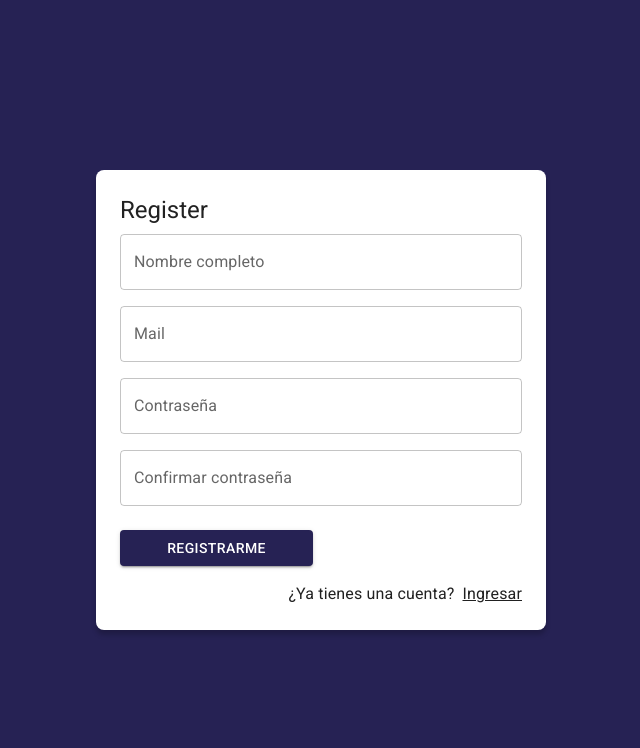
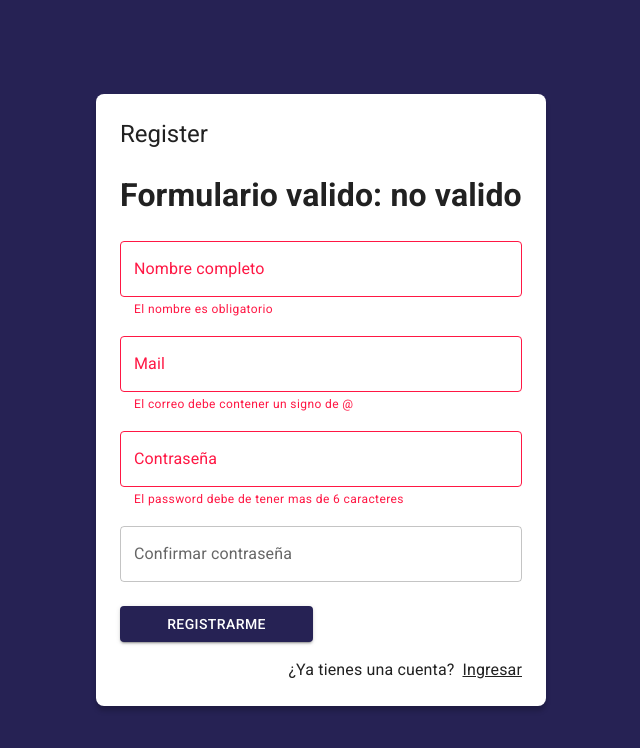
Before and after one commit to FabricioRivera2021/JournalApp, a React (Vite) app: page /auth/register in a window 1280 px wide. Shown: the top 748 px of the page, without its empty margins (319-959 px from the left). Built offline with nearby package versions, Linux system fonts and the light colour scheme.

Commit message:
validando el formulario

```diff
--- a/src/auth/pages/RegisterPage.jsx
+++ b/src/auth/pages/RegisterPage.jsx
@@ -1,26 +1,90 @@
+/* eslint-disable no-unused-vars */
+import { useState } from "react";
 import { Link as RouterLink } from "react-router-dom";
 import { Button, Link, Grid, TextField, Typography } from "@mui/material"
 import { AuthLayout } from "../layout/AuthLayout";
+import { useForm } from "../../hooks";
 
 
+const formData = {
+  email: '',
+  password: '',
+  confirmPass: '',
+  displayName: ''
+}
+
+/*Validaciones personalizadas, se le pasa como parametro a el useForm, como segundo parametro */
+const formValidation = {
+  email: [ (value) => value.includes('@'), 'El correo debe contener un signo de @'],
+  password: [ (value) => value.length >= 6, 'El password debe de tener mas de 6 caracteres'],
+  confirmPass: [ (value) => value.length >= 6, 'El password debe de tener mas de 6 caracteres'],
+  displayName: [ (value) => value.length >= 1, 'El nombre es obligatorio'],
+}
+
 export const RegisterPage = () => {
+
+  const [formSubmitted, setFormSubmitted] = useState(false);
+
+  const { formState, displayName, email, password, confirmPass, onInputChange,
+          isFormValid, displayNameValid, emailValid, passwordValid, confirmPassValid
+        } = useForm(formData, formValidation);
+
+  const onSubmit = (event) => {
+    event.preventDefault();
+    // console.log(formState);
+  }
+
   return (
-    <AuthLayout title="Register">
-    <form action="">
+  <AuthLayout title="Register">
+    <h1>Formulario valido: {(isFormValid) ? 'Valido' : 'no valido'}</h1>
+    <form onSubmit={onSubmit}>
 
       <Grid container>
         {/* inputs */}
         <Grid item xs={12} sx={{marginBottom: 2}}>
-          <TextField label='Nombre completo' type='text' placeholder="..." fullWidth/>
+          <TextField label='Nombre completo'
+                     type='text'
+                     placeholder="..."
+                     fullWidth name="displayName"
+                     value={displayName}
+                     onChange={onInputChange}
+                     error={ !!displayNameValid }//se usa doble negacion para q no tire el error de q es un string el chinguenguecncha
+                     helperText={ displayNameValid }
+          />
         </Grid>
         <Grid item xs={12} sx={{marginBottom: 2}}>
-          <TextField label='Mail' type='mail' placeholder="correo@correo.com" fullWidth/>
+          <TextField label='Mail'
+                     type='mail'
+                     placeholder="correo@correo.com"
+                     fullWidth
+                     name="email"
+                     value={email}
+                     onChange={onInputChange}
+                     error={ !!emailValid }
+                     helperText={ emailValid }
+          />
         </Grid>
         <Grid item xs={12} sx={{marginBottom: 2}}>
-          <TextField label='Contraseña' type='password' fullWidth/>
+          <TextField label='Contraseña'
+                     type='password'
+                     fullWidth
+                     name="password"
+                     value={password}
+                     onChange={onInputChange}
+                     error={ !!passwordValid }
+                     helperText={ passwordValid }
+          />
         </Grid>
         <Grid item xs={12}>
-          <TextField label='Confirmar contraseña' type='password' fullWidth/>
+          <TextField label='Confirmar contraseña'
+                     type='password'
+                     fullWidth
+                     name="confirmPass"
+                     value={confirmPass}
+                     onChange={onInputChange}
+                     error={ !!confirmPassValid }
+                     helperText={ confirmPassValid }
+          />
         </Grid>
 
         {/* Buttons */}
@@ -28,7 +92,7 @@ export const RegisterPage = () => {
           spacing={2}
           sx={{marginTop: 1, marginBottom: 2}}>
             <Grid item xs={12} sm={6}>
-              <Button variant="contained" fullWidth>
+              <Button variant="contained" fullWidth type="submit">
                 Registrarme
               </Button>
             </Grid>
@@ -45,6 +109,6 @@ export const RegisterPage = () => {
       </Grid>
 
     </form>
-</AuthLayout>
+  </AuthLayout>
   )
 }
--- a/src/hooks/useForm.js
+++ b/src/hooks/useForm.js
@@ -1,10 +1,29 @@
-import { useState } from "react";
+/* eslint-disable react-hooks/exhaustive-deps */
+/* eslint-disable no-unused-vars */
+import { useEffect, useMemo, useState } from "react";
 
 /* eslint-disable no-undef */
 
-export const useForm = (initialForm = {}) => {//por defecto el form es un objeto
+export const useForm = (initialForm = {}, formValidations = {}) => {//por defecto el form es un objeto
 
     const [formState, setFormState] = useState(initialForm);
+
+    /*Validacion personalizada */
+    const [formValidation, setFormValidation] = useState({})
+
+    useEffect(() => {
+
+      createValidators();
+
+    }, [formState])
+
+    const isFormValid = useMemo( () => {
+      for (const item of Object.keys(formValidation)) {
+        if (formValidation[item] !== null) return false;
+      }
+
+      return true;
+    }, [formValidation])
 
     const onInputChange = ({ target }) => {
       const { name, value } = target;
@@ -20,10 +39,29 @@ export const useForm = (initialForm = {}) => {//por defecto el form es un objeto
       setFormState(initialForm)
     }
 
+    /*Validacion personalizada */
+    const createValidators = () => {
+
+      const formCheckedValues = {}
+
+      for (const formField of Object.keys(formValidations)) {
+        const [ fn, errorMessage ] = formValidations[formField];
+
+        formCheckedValues[`${formField}Valid`] = fn(formState[formField]) ? null : errorMessage;
+        formCheckedValues[`confirmPassValid`] = (formState.password === formState.confirmPass) ? null : 'Las contraseñas deben ser iguales';
+      }
+      // console.log(formCheckedValues)
+      setFormValidation(formCheckedValues);
+    }
+
+
     return {
       ...formState,
       formState,
       onInputChange,
-      onResetForm
+      onResetForm,
+
+      ...formValidation,
+      isFormValid
     };
   };
```
